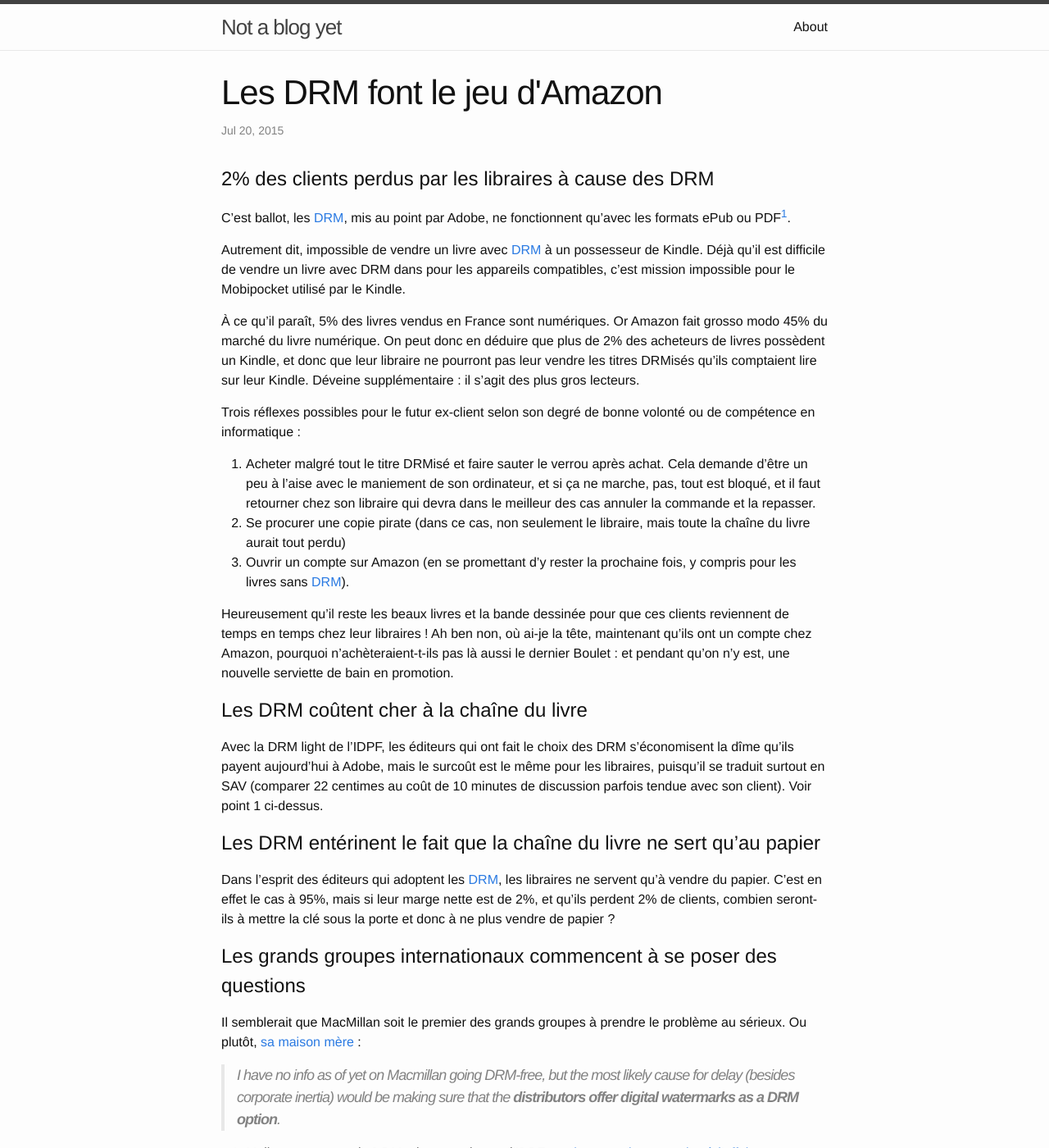
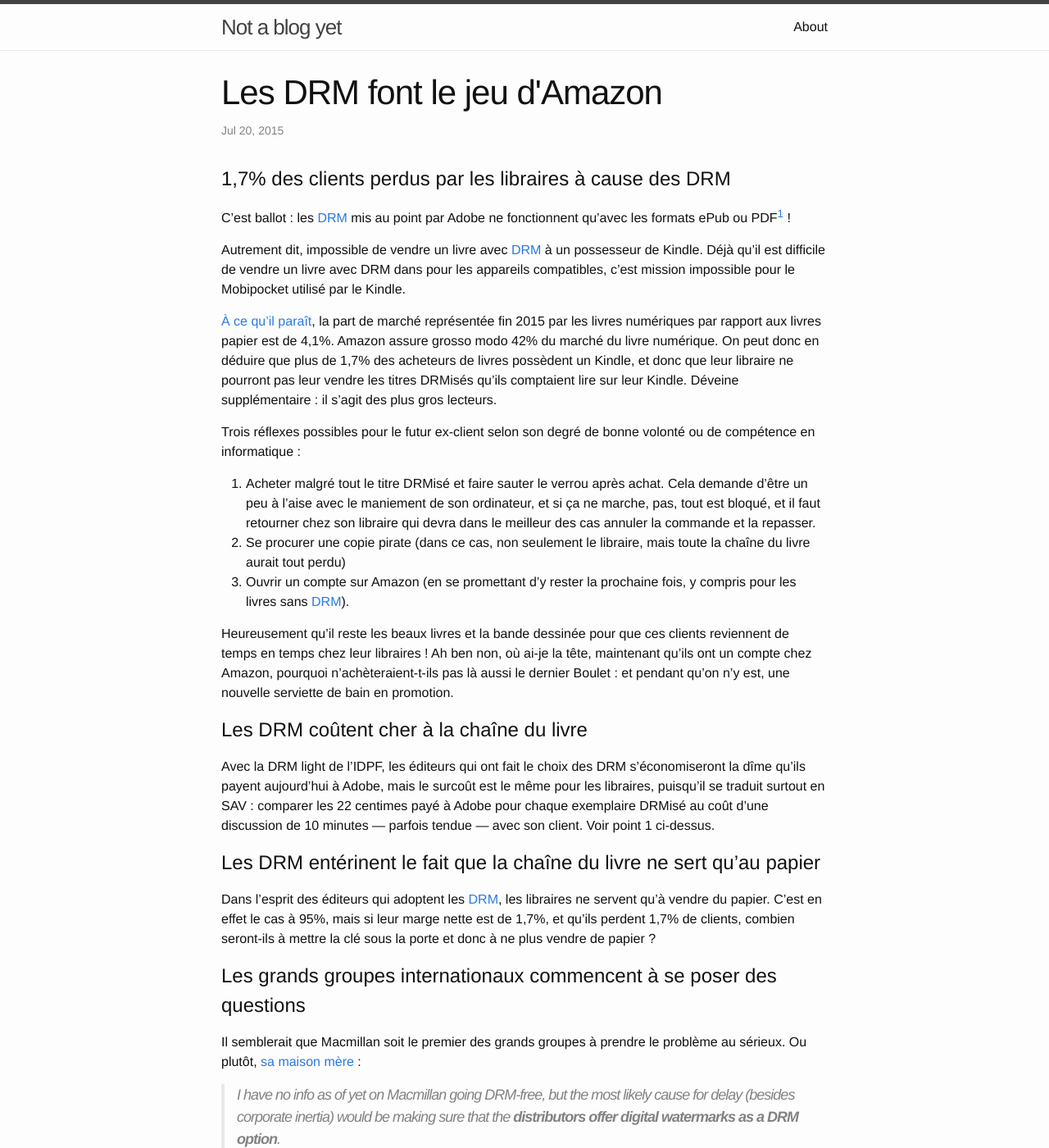
Before and after one commit to xcazin/xcazin.github.io, a Jekyll site: the page built from _posts/2015-07-20-les-DRM-font-le-jeu-d-Amazon.markdown, in a window 1280 px wide and 1400 px high. Shown: the whole window at 82% size. Built offline with Jekyll 4.4.1, drawn with Linux system fonts in a browser that asks for light colours; some of the changed text lies outside the part shown.

Commit message:
On affine

```diff
--- a/_posts/2015-07-20-les-DRM-font-le-jeu-d-Amazon.markdown
+++ b/_posts/2015-07-20-les-DRM-font-le-jeu-d-Amazon.markdown
@@ -4,31 +4,35 @@ title:  "Les DRM font le jeu d'Amazon"
 date:   2015-07-20 10:49:18
 categories: DRM Amazon libraires perspectives
 ---
-2% des clients perdus par les libraires à cause des DRM
-=======================================================
-C'est ballot, les [DRM][drm-post], mis au point par Adobe, ne fonctionnent
-qu'avec les formats ePub ou PDF[^1].
+1,7% des clients perdus par les libraires à cause des DRM
+=========================================================
+C'est ballot : les [DRM][drm-post] mis au point par Adobe ne fonctionnent
+qu'avec les formats ePub ou PDF[^1] !
 
 Autrement dit, impossible de vendre un livre avec [DRM][drm-post] à un
 possesseur de Kindle. Déjà qu'il est difficile de vendre un livre avec DRM
 dans pour les appareils compatibles, c'est mission impossible pour le
 Mobipocket utilisé par le Kindle.
 
-À ce qu'il paraît, 5% des livres vendus en France sont numériques. Or Amazon
-fait grosso modo 45% du marché du livre numérique. On peut donc en déduire que
-plus de 2% des acheteurs de livres possèdent un Kindle, et donc que leur
-libraire ne pourront pas leur vendre les titres DRMisés qu'ils comptaient lire
-sur leur Kindle. Déveine supplémentaire : il s'agit des plus gros lecteurs.
+[À ce qu'il paraît][SNE-pdmln2014], la part de marché représentée fin 2015 par
+les livres numériques par rapport aux livres papier est de 4,1%. Amazon assure
+grosso modo 42% du marché du livre numérique. On peut donc en déduire que plus
+de 1,7% des acheteurs de livres possèdent un Kindle, et donc que leur libraire
+ne pourront pas leur vendre les titres DRMisés qu'ils comptaient lire sur leur
+Kindle. Déveine supplémentaire : il s'agit des plus gros lecteurs.
 
-Trois réflexes possibles pour le futur ex-client selon son degré de bonne volonté ou de compétence en informatique :
+Trois réflexes possibles pour le futur ex-client selon son degré de bonne
+volonté ou de compétence en informatique :
 
 1. Acheter malgré tout le titre DRMisé et faire sauter le verrou après
    achat. Cela demande d'être un peu à l'aise avec le maniement de son
    ordinateur, et si ça ne marche, pas, tout est bloqué, et il faut retourner
    chez son libraire qui devra dans le meilleur des cas annuler la commande et
    la repasser.
-1. Se procurer une copie pirate (dans ce cas, non seulement le libraire, mais toute la chaîne du livre aurait tout perdu)
-1. Ouvrir un compte sur Amazon (en se promettant d'y rester la prochaine fois, y compris pour les livres sans [DRM][drm-post]).
+1. Se procurer une copie pirate (dans ce cas, non seulement le libraire, mais
+   toute la chaîne du livre aurait tout perdu)
+1. Ouvrir un compte sur Amazon (en se promettant d'y rester la prochaine fois,
+   y compris pour les livres sans [DRM][drm-post]).
 
 Heureusement qu'il reste les beaux livres et la bande dessinée pour que ces
 clients reviennent de temps en temps chez leur libraires ! Ah ben non, où
@@ -39,26 +43,33 @@ est, une nouvelle serviette de bain en promotion.
 Les DRM coûtent cher à la chaîne du livre
 =========================================
 Avec la DRM light de l'IDPF, les éditeurs qui ont fait le choix des DRM
-s'économisent la dîme qu'ils payent aujourd'hui à Adobe, mais le surcoût est
-le même pour les libraires, puisqu'il se traduit surtout en SAV (comparer 22
-centimes au coût de 10 minutes de discussion parfois tendue avec son client). Voir
-point 1 ci-dessus.
+s'économiseront la dîme qu'ils payent aujourd'hui à Adobe, mais le surcoût est
+le même pour les libraires, puisqu'il se traduit surtout en SAV : comparer les
+22 centimes payé à Adobe pour chaque exemplaire DRMisé au coût d'une
+discussion de 10 minutes — parfois tendue — avec son client. Voir point 1
+ci-dessus.
 
 Les DRM entérinent le fait que la chaîne du livre ne sert qu'au papier
 ======================================================================
 Dans l'esprit des éditeurs qui adoptent les [DRM][drm-post], les libraires ne
 servent qu'à vendre du papier. C'est en effet le cas à 95%, mais si leur marge
-nette est de 2%, et qu'ils perdent 2% de clients, combien seront-ils à mettre
+nette est de 1,7%, et qu'ils perdent 1,7% de clients, combien seront-ils à mettre
 la clé sous la porte et donc à ne plus vendre de papier ?
 
 Les grands groupes internationaux commencent à se poser des questions
 =====================================================================
-Il semblerait que MacMillan soit le premier des grands groupes à prendre le problème au sérieux. Ou plutôt, [sa maison mère][macmillan-nodrm] :
+Il semblerait que Macmillan soit le premier des grands groupes à prendre le
+problème au sérieux. Ou plutôt, [sa maison mère][macmillan-nodrm] :
 
-> I have no info as of yet on Macmillan going DRM-free, but the most likely cause for delay (besides corporate inertia) would be making sure that the **distributors offer digital watermarks as a DRM option**.
+> I have no info as of yet on Macmillan going DRM-free, but the most likely
+> cause for delay (besides corporate inertia) would be making sure that the
+> **distributors offer digital watermarks as a DRM option**.
 
 [drm-post]:      {% post_url 2015-07-20-category-DRM %}
+[SNE-pdmln2014]: http://www.sne.fr/enjeux/numerique-2/
 [macmillan-nodrm]: http://the-digital-reader.com/2015/07/20/macmillan-parent-company-holtzbrinck-abandons-drm-in-germany/
 [TDR-IDPF-DRM]: http://the-digital-reader.com/2012/05/18/idpf-now-looking-into-lightweight-drm-options/
 
-[^1]: Malheureusement, la DRM mise au point par l'IDPF [ne change strictement rien à l'affaire][TDR-IDPF-DRM].
+-------------------------------------------------------------------------------
+
+[^1]: Malheureusement, la DRM *alternative* mise au point par l'IDPF [ne change strictement rien à l'affaire][TDR-IDPF-DRM].
```
Also changed, not shown: Gemfile.lock.
